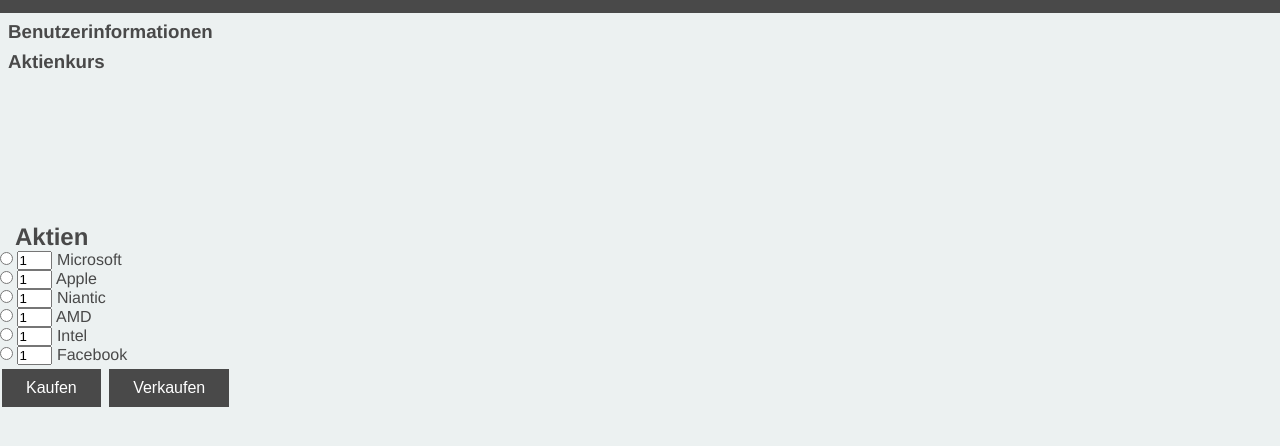
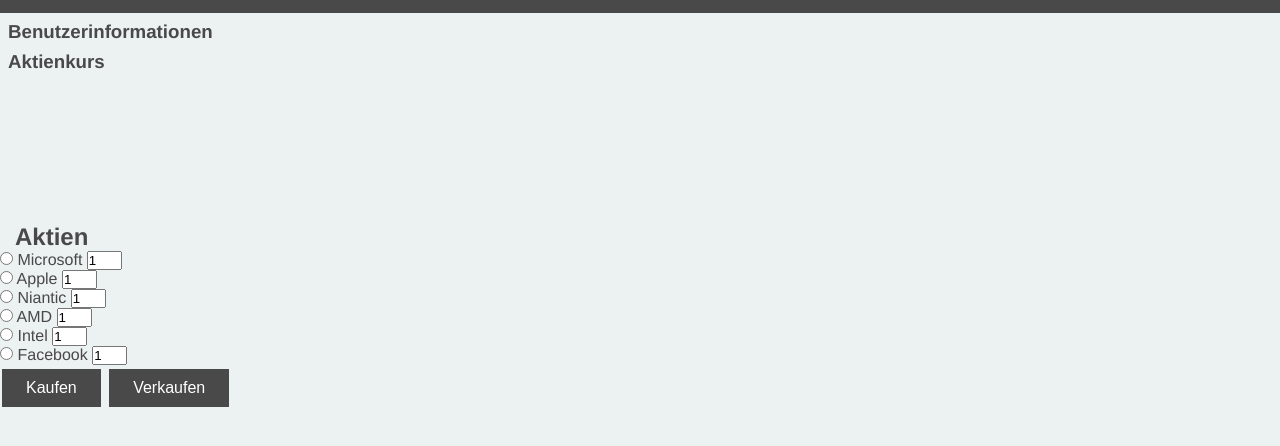
Before and after one commit to tobi-hg/boerse, a website: page public/aufgabe/index.html in a window 1280 px wide. Shown: the part 78-524 px from the top of the page. Drawn offline with nearby package versions, Linux system fonts and the light colour scheme; no server answers.

```diff
--- a/public/aufgabe/index.html
+++ b/public/aufgabe/index.html
@@ -26,23 +26,23 @@
     <h2>Aktien</h2>
     <form>
         <input type="radio" id="microsoft" name="aktion" value="Microsoft">
-        <input type="number" id="microsoftNumber" min="1" name="anzahl" value="1">
-        <label for="microsoft">Microsoft</label><br>
+        <label for="microsoft">Microsoft</label>
+        <input type="number" id="microsoftNumber" min="1" name="anzahl" value="1"><br>
         <input type="radio" id="apple" name="aktion" value="Apple">
-        <input type="number" id="appleNumber" min="1" name="anzahl" value="1">
-        <label for="apple">Apple</label><br>
+        <label for="apple">Apple</label>
+        <input type="number" id="appleNumber" min="1" name="anzahl" value="1"><br>
         <input type="radio" id="niantic" name="aktion" value="Niantic">
-        <input type="number" id="nianticNumber" min="1" name="anzahl" value="1">
-        <label for="niantic">Niantic</label><br>
+        <label for="niantic">Niantic</label>
+        <input type="number" id="nianticNumber" min="1" name="anzahl" value="1"><br>
         <input type="radio" id="amd" name="aktion" value="AMD">
-        <input type="number" id="amdNumber" min="1" name="anzahl" value="1">
-        <label for="amd">AMD</label><br>
+        <label for="amd">AMD</label>
+        <input type="number" id="amdNumber" min="1" name="anzahl" value="1"><br>
         <input type="radio" id="intel" name="aktion" value="Intel">
-        <input type="number" id="intelNumber" min="1" name="anzahl" value="1">
-        <label for="intel">Intel</label><br>
+        <label for="intel">Intel</label>
+        <input type="number" id="intelNumber" min="1" name="anzahl" value="1"><br>
         <input type="radio" id="facebook" name="aktion" value="Facebook">
-        <input type="number" id="facebookNumber" min="1" name="anzahl" value="1">
-        <label for="facebook">Facebook</label><br>
+        <label for="facebook">Facebook</label>
+        <input type="number" id="facebookNumber" min="1" name="anzahl" value="1"><br>
 
         <button class="buy">Kaufen</button>
         <button class="sell">Verkaufen</button>
--- a/public/aufgabe/javascript/main.js
+++ b/public/aufgabe/javascript/main.js
@@ -9,7 +9,7 @@
     let buy = document.querySelector('.buy');
     buy.addEventListener('click', await buyAction);
     let sell = document.querySelector('sell')
-    sell.addEventListener('click', await sellAction)
+    //sell.addEventListener('click', await sellAction)
 }
 
 function printDate() {
@@ -130,6 +130,7 @@
         body: JSON.stringify(action)
     });
 }
+/*
 async function sellAction() {
 
-}
+}*/
```
